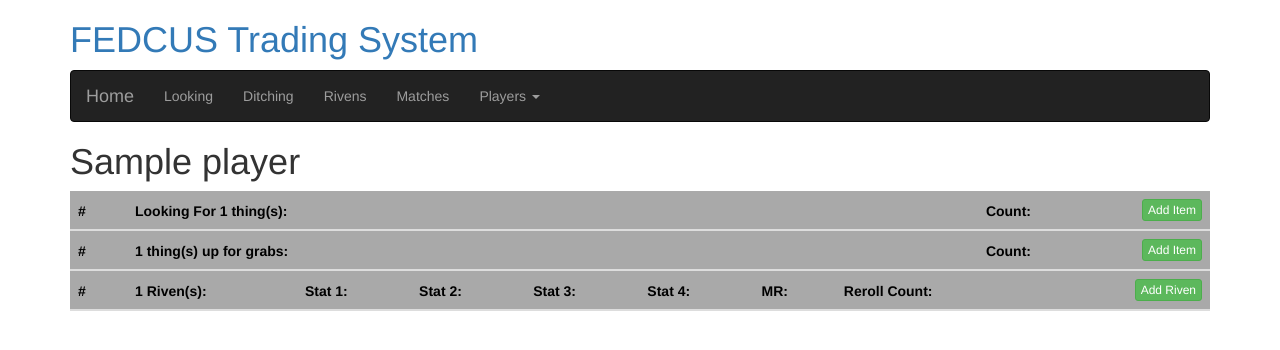
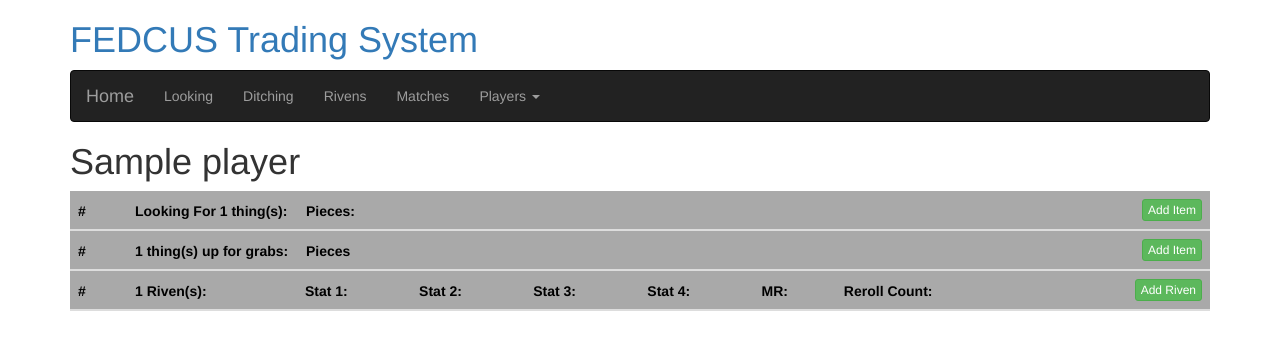
Before and after one commit to mkelley2/FedCUS, a PHP site: template views/player.html.twig in a window 1280 px wide. Shown: the top 350 px of the page. Run offline with PHP 8.4, Linux system fonts and the light colour scheme; the template is opened without the code that fills it: most values are stand-ins (such as "Sample title", 1, 10 or a date in 2020); some libraries are stand-ins or nearby versions.

Commit message:
add labels to player page

```diff
--- a/views/player.html.twig
+++ b/views/player.html.twig
@@ -7,6 +7,7 @@
     src="https://code.jquery.com/jquery-3.1.1.js"
     integrity="sha256-16cdPddA6VdVInumRGo6IbivbERE8p7CQR3HzTBuELA="
     crossorigin="anonymous"></script>
+    <link href="/css/jquery-base.css" rel="stylesheet" type="text/css">
     <script
     src="https://code.jquery.com/ui/1.12.1/jquery-ui.js"
     integrity="sha256-T0Vest3yCU7pafRw9r+settMBX6JkKN06dqBnpQ8d30="
@@ -14,9 +15,9 @@
     <link href="https://maxcdn.bootstrapcdn.com/bootswatch/3.3.7/slate/bootstrap.min.css" rel="stylesheet" integrity="sha384-RpX8okQqCyUNG7PlOYNybyJXYTtGQH+7rIKiVvg1DLg6jahLEk47VvpUyS+E2/uJ" crossorigin="anonymous">
     <script src="/js/scripts.js"></script>
     <script src="https://maxcdn.bootstrapcdn.com/bootstrap/3.3.7/js/bootstrap.min.js" integrity="sha384-Tc5IQib027qvyjSMfHjOMaLkfuWVxZxUPnCJA7l2mCWNIpG9mGCD8wGNIcPD7Txa" crossorigin="anonymous"></script>
+    <link href="/css/styles.css" rel="stylesheet" type="text/css">
     <!-- <link href="/css/jquery-white.css" rel="stylesheet" type="text/css"> -->
-        <link href="/css/jquery-black.css" rel="stylesheet" type="text/css">
-        <link href="/css/styles.css" rel="stylesheet" type="text/css">
+    <!-- <link href="/css/jquery-black.css" rel="stylesheet" type="text/css"> -->
     <title>FEDCUS</title>
 </head>
     <body>
@@ -28,8 +29,8 @@
             <thead class='header-row'>
               <tr class="blue">
                 <th class="count-col">#</th>
-                <th>Looking For {{player.findBuyItems|length}} thing(s):</th>
-                <th class="al_right">Count:</th>
+                <th class="title-col">Looking For {{player.findBuyItems|length}} thing(s):</th>
+                <th>Pieces:</th>
                 <th class="button-col">
                   <button type="button" class="btn btn-xs btn-success add-item buy-item" data-toggle="modal" data-target="#buyModal" value="buy-{{player.getId}}">Add Item</button>
                 </th>
@@ -42,12 +43,15 @@
               {% set itemcount = itemcount + 1%}
               <tr>
                 <td class="count-col">{{itemcount}}</td>
-                <td>{{item.getName}}</td>
-                <td class="al_right"></td>
+                <td class="title-col">{{item.getName}}</td>
+                <td>
+                  {% for match in item.getAllItems %}
+                    <span class="label label-info">{{match}}</span>
+                  {% endfor %}
+                </td>
                 <td class="button-col">
                   <!-- <button type="button" class="btn btn-xs btn-info buy-edit" value="{{item.getId}}">Edit</button> -->
                   <form class="form-group tbl-del" action="/delete-buy-item/{{item.getId}}" method="post">
-                    <input type='hidden' name="url" class="url">
                     <input type="hidden" name="_method" value="delete">
                     <button type="submit" class="btn btn-xs btn-danger" name="button">Remove</button>
                   </form>
@@ -58,29 +62,33 @@
           </table>
 
           <table class="table table-striped table-hover inner-table">
-            <thead class='header-row'>
+            <thead  class='header-row'>
               <tr class="blue">
                 <th class="count-col">#</th>
-                <th>{{player.findSellItems|length}} thing(s) up for grabs:</th>
-                <th class="al_right">Count:</th>
+                <th class="title-col">{{player.findSellItems|length}} thing(s) up for grabs:</th>
+                <th>Pieces</th>
                 <th class="button-col">
-                  <button type="button" class="btn btn-xs btn-success add-item buy-item" data-toggle="modal" data-target="#buyModal" value="sell-{{player.getId}}">Add Item</button>
+                  <button type="button" class="btn btn-xs btn-success add-item sell-item" data-toggle="modal" data-target="#buyModal" value="sell-{{player.getId}}">Add Item</button>
                 </th>
               </tr>
 
             </thead>
             <tbody>
-              {% set itemcount = 0 %}
+              {% set sellitemcount = 0 %}
               {% for item in player.findSellItems %}
-              {% set itemcount = itemcount + 1%}
+              {% set sellitemcount = sellitemcount + 1%}
               <tr>
-                <td class="count-col">{{itemcount}}</td>
-                <td>{{item.getName}}</td>
-                <td class="al_right"></td>
+                <td class="count-col">{{sellitemcount}}</td>
+                <td class="title-col">{{item.getName}}</td>
+                <td>
+                  {% for match in item.getAllItems %}
+                    <span class="label label-success">{{match}}</span>
+                  {% endfor %}
+                </td>
+
                 <td class="button-col">
-                  <!-- <button type="button" class="btn btn-xs btn-info buy-edit" value="{{item.getId}}">Edit</button> -->
-                  <form class="form-group tbl-del" action="/delete-buy-item/{{item.getId}}" method="post">
-                    <input type='hidden' name="url" class="url">
+                  <!-- <button type="button" class="btn btn-xs btn-info sell-edit" value="{{item.getId}}">Edit</button> -->
+                  <form class="form-group tbl-del" action="/delete-sell-item/{{item.getId}}" method="post">
                     <input type="hidden" name="_method" value="delete">
                     <button type="submit" class="btn btn-xs btn-danger" name="button">Remove</button>
                   </form>
```
Lines whose indentation alone changed are shown as unchanged.
